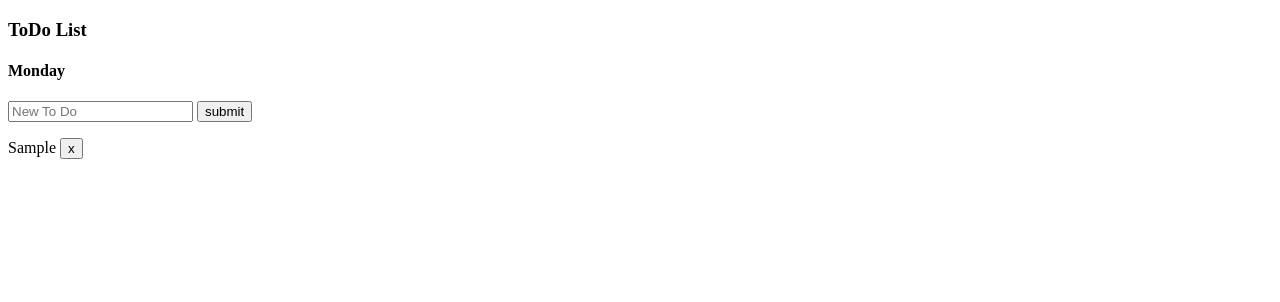
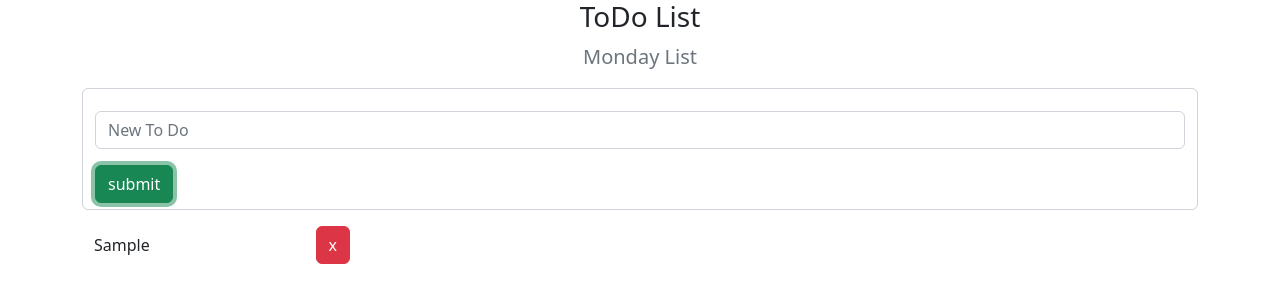
Before and after one commit to nelsonmutindamwanzia/morning-standup, a plain HTML site: page index.html in a window 1280 px wide. Both pictures are taken after typing "Sample" into the empty fields and a click on the input "submit". Drawn offline with nearby package versions, Linux system fonts and the light colour scheme.

Commit message:
st:style the page

```diff
--- a/index.html
+++ b/index.html
@@ -6,21 +6,27 @@
     <meta http-equiv="X-UA-Compatible" content="IE=edge">
     <meta name="viewport" content="width=device-width, initial-scale=1.0">
     <link rel="stylesheet" href="./styles.css" type="text/css">
+    <link href="https://cdn.jsdelivr.net/npm/bootstrap@5.2.0/dist/css/bootstrap.min.css" rel="stylesheet"
+        integrity="sha384-gH2yIJqKdNHPEq0n4Mqa/HGKIhSkIHeL5AyhkYV8i59U5AR6csBvApHHNl/vI1Bx" crossorigin="anonymous">
     <title>Monday Standup Form Submission Event</title>
 </head>
 
 <body>
-    <div class="container">
-        <div id="todos">
-            <h3>ToDo List</h3>
-            <h4>Monday</h4>
+    <div class="container-fluid">
+        <div id="todos" class=" container mx-auto">
+            <h3 class="h3 text-center">ToDo List</h3>
+            <p class="lead text-center text-muted">Monday List</p>
             <form id="todo_form">
-                <div class="field">
-                    <input id="new_todo" type="text" placeholder="New To Do" />
-                    <input type="submit" class="btn" value="submit" />
+                <div class="field form-control">
+                    <input id="new_todo" type="text" placeholder="New To Do" class="form-control my-3" />
+                    <input type="submit" class="btn btn-outline-success" value="submit" />
                 </div>
             </form>
-            <div id="todo_container"></div>
+            <div class="container mx-auto my-3">
+                <ul class="list-group list-group-flush" id="todo_container">
+
+                </ul>
+            </div>
         </div>
     </div>
     <script src="./index.js"></script>
--- a/index.js
+++ b/index.js
@@ -1,31 +1,41 @@
 document.addEventListener('DOMContentLoaded', () => {
     let form = document.querySelector('form')
     form.addEventListener('submit', (e) => {
-        e.preventDefault() // prevents the form from doing its *default*
+        // prevents the form from doing its *default*
+        e.preventDefault()
         buildToDo(e.target.new_todo.value)
-        form.reset() //resets textfield after to do event is submitted
+        //resets textfield after to do event is submitted
+        form.reset()
     })
 });
 
 function buildToDo(todo) {
-    let p = document.createElement('p') //creates paragraph
-    let btn = document.createElement('button') //creates a button
+    //creates paragraph
+    let li = document.createElement('li')
+    //creates a button
+    let btn = document.createElement('button')
 
     btn.addEventListener('click', handleDelete)
     btn.textContent = 'x'
-    p.textContent = `${todo} `; //interpolation used to create space between event and button
-    p.appendChild(btn) //child of paragraph
-    console.log(p)
-    document.querySelector('#todo_container').appendChild(p)
+    btn.classList.add('btn','btn-danger')
+    //interpolation used to create space between event and button
+    li.textContent = `${todo} `;
+    //child of paragraph
+    li.appendChild(btn)
+    console.log(li)
+    document.querySelector('#todo_container').appendChild(li)
 }
 
 function handleDelete(e) {
-    e.target.parentNode.remove() // give the btn functionality to delete the to do event
+    // give the btn functionality to delete the to do event
+    e.target.parentNode.remove()
 }
 
 
-document.addEventListener('DOMContentLoaded', () => {
-    console.log("After DOM Loaded")
-})
+// Runs the js code after the DOM has been fully rendered
 
-console.log("Before DOM Loads")
+// document.addEventListener('DOMContentLoaded', () => {
+//     console.log("After DOM Loaded")
+// })
+
+// console.log("Before DOM Loads")
--- a/styles.css
+++ b/styles.css
@@ -0,0 +1,8 @@
+#todo_container li {
+    list-style: none !important;
+    margin-bottom: 5px;
+    display: flex;
+    justify-content: space-between;
+    align-items: center;
+    width: 20vw;
+}
```
